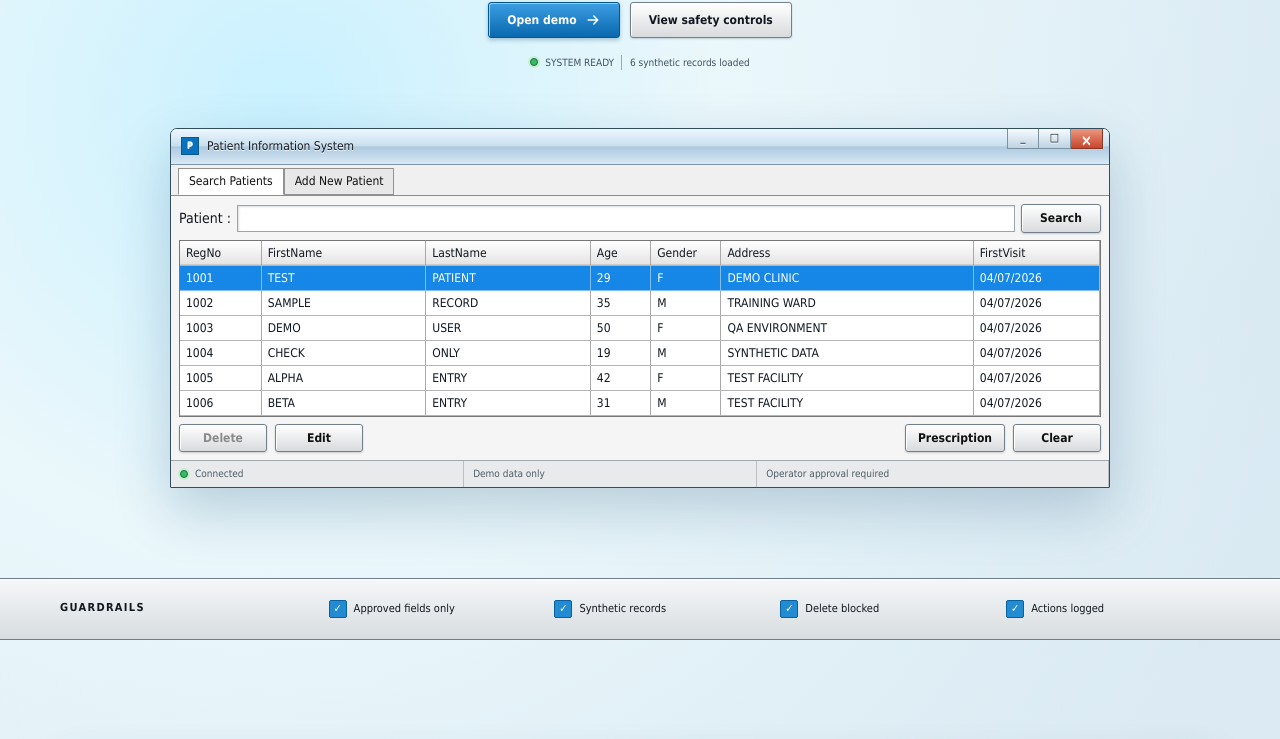
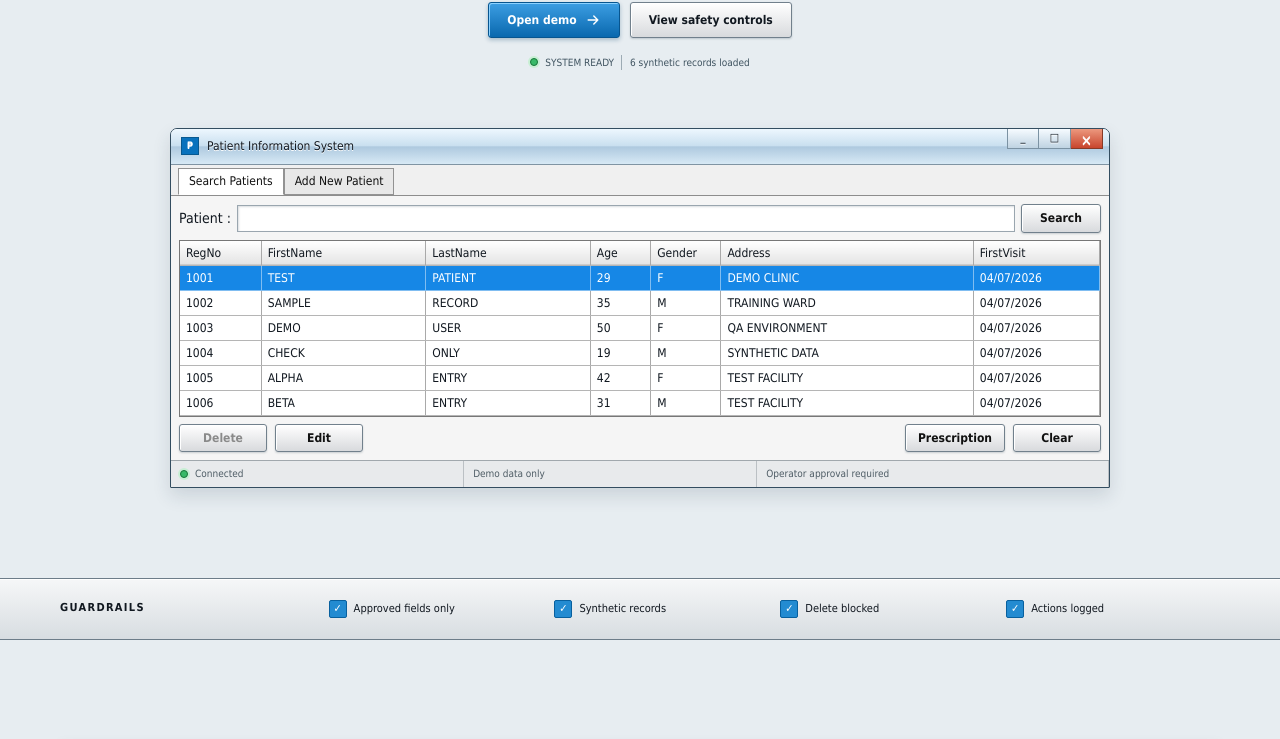
Before and after one commit to yashwanth-3000/patient-information-software-ai, a Next.js app in the folder website/: page / in a window 1280 px wide. Shown: the part 513-1252 px from the top of the page. Built offline with nearby package versions, Linux system fonts and the light colour scheme.

Commit message:
Remove background glow from retro design

```diff
--- a/website/src/app/globals.css
+++ b/website/src/app/globals.css
@@ -23,7 +23,7 @@ button, input { font: inherit; }
 button { color: #111; }
 svg { width: 16px; fill: none; stroke: currentColor; stroke-width: 1.8; stroke-linecap: round; stroke-linejoin: round; }
 .shell { width: min(1160px, calc(100% - 36px)); margin-inline: auto; }
-.desktop { min-height: 100vh; overflow: hidden; background: radial-gradient(circle at 22% 22%, #c9f1ff 0, #eaf7fb 18%, transparent 45%), linear-gradient(145deg, #e9f5fa 0%, #d7e8f2 45%, #edf4f6 100%); }
+.desktop { min-height: 100vh; overflow: hidden; background: #e7edf1; }
 
 .nav { height: 68px; display: flex; align-items: center; justify-content: space-between; position: relative; z-index: 5; }
 .brand { display: inline-flex; align-items: center; gap: 9px; font-weight: 700; font-size: 13px; }
@@ -46,7 +46,7 @@ svg { width: 16px; fill: none; stroke: currentColor; stroke-width: 1.8; stroke-l
 .hero-status { width: fit-content; margin: 17px auto 0; display: flex; align-items: center; gap: 7px; color: #3f5360; font-size: 10px; }.hero-status b { padding-left: 8px; border-left: 1px solid #9dabb4; font-weight: 400; }
 .status-light { width: 8px; height: 8px; display: inline-block; border-radius: 50%; background: #38b968; border: 1px solid #167638; box-shadow: 0 0 0 2px #c8efd4; }
 
-.pis-window { max-width: 940px; margin: 58px auto 0; text-align: left; border: 1px solid #334d60; border-radius: 7px 7px 1px 1px; background: var(--chrome); box-shadow: 0 2px 0 #ffffffcc inset, 0 22px 55px #0d426b38; overflow: hidden; }
+.pis-window { max-width: 940px; margin: 58px auto 0; text-align: left; border: 1px solid #334d60; border-radius: 7px 7px 1px 1px; background: var(--chrome); box-shadow: 0 2px 0 #ffffffcc inset, 0 8px 18px #223a4b24; overflow: hidden; }
 .window-titlebar { height: 36px; display: flex; align-items: center; gap: 8px; padding-left: 10px; border-bottom: 1px solid #8094a3; background: linear-gradient(#edf7fe 0%, #c9dfef 48%, #aec9df 51%, #d7e9f5 100%); text-shadow: 0 1px white; font-size: 12px; }
 .window-app-icon { width: 18px; height: 18px; display: grid; place-items: center; color: white; background: #0872bd; border: 1px solid #075990; font-size: 9px; font-weight: 700; }
 .window-controls { margin-left: auto; height: 100%; display: flex; align-items: flex-start; padding-right: 6px; }
@@ -69,13 +69,13 @@ th:nth-child(1) { width: 74px; } th:nth-child(2), th:nth-child(3) { width: 150px
 .system-strip { border-block: 1px solid #6d7d89; background: linear-gradient(#f6f7f8, #d8dde1); box-shadow: inset 0 1px white; }
 .strip-inner { min-height: 60px; display: grid; grid-template-columns: 1.2fr repeat(4, 1fr); align-items: center; gap: 12px; }.strip-inner > span { font-size: 11px; }.strip-title { font-weight: 700; letter-spacing: .12em; }.strip-inner i { display: inline-grid; place-items: center; width: 18px; height: 18px; margin-right: 7px; color: white; background: #238bd1; border: 1px solid #08609e; border-radius: 2px; font-style: normal; font-size: 11px; }
 
-.section { padding: 100px 0; }.section-window { border: 1px solid #6f7f8b; background: #f4f5f6; box-shadow: inset 1px 1px white, 0 14px 32px #1a425c1a; }.panel-title, .dialog-titlebar { min-height: 34px; display: flex; align-items: center; justify-content: space-between; padding: 0 11px; border-bottom: 1px solid #81909a; background: linear-gradient(#e7f4fc, #bcd6e8); font-size: 12px; font-weight: 700; }.panel-title small { font-weight: 400; }
+.section { padding: 100px 0; }.section-window { border: 1px solid #6f7f8b; background: #f4f5f6; box-shadow: inset 1px 1px white, 0 5px 12px #1a425c14; }.panel-title, .dialog-titlebar { min-height: 34px; display: flex; align-items: center; justify-content: space-between; padding: 0 11px; border-bottom: 1px solid #81909a; background: linear-gradient(#e7f4fc, #bcd6e8); font-size: 12px; font-weight: 700; }.panel-title small { font-weight: 400; }
 .section-intro { display: grid; grid-template-columns: 1.25fr .75fr; gap: 70px; align-items: end; padding: 48px 48px 34px; }.section-intro h2, .safety h2, .demo h2 { margin: 13px 0 0; font-size: clamp(34px, 4.5vw, 54px); line-height: 1.04; letter-spacing: -.04em; }.section-intro p, .safety-copy > p, .demo-content > p { color: var(--muted); line-height: 1.7; }
 .steps { display: grid; grid-template-columns: repeat(3, 1fr); gap: 10px; padding: 0 48px 48px; }.step { min-height: 210px; padding: 14px; border: 1px solid #9ca6ad; background: white; box-shadow: inset 1px 1px white; }.step-header { display: flex; justify-content: space-between; padding-bottom: 11px; border-bottom: 1px dotted #9ca6ad; color: #566974; font: 11px Consolas, monospace; }.step-header b { color: #248044; font-size: 9px; }.step h3 { margin: 22px 0 8px; font-size: 17px; }.step p { margin: 0; color: #5b6971; font-size: 12px; line-height: 1.6; }.progress-track { height: 7px; margin-top: 24px; border: 1px solid #9aa5ac; background: #e0e4e7; }.progress-track i { display: block; width: 100%; height: 100%; background: linear-gradient(90deg, #1689d4, #55baf3); }
 
-.safety { display: grid; grid-template-columns: 1fr .9fr; gap: 90px; align-items: center; padding: 0 0 110px; }.safety-copy h2 { max-width: 600px; }.safety-copy > p { max-width: 570px; margin: 20px 0 26px; }.security-panel { margin: 0; padding: 22px 20px 18px; border: 1px solid #7c8992; background: #f3f4f4; box-shadow: inset 1px 1px white, 0 12px 28px #1d4d6d1d; }.security-panel legend { padding: 0 8px; font-size: 12px; font-weight: 700; }.security-panel label { display: grid; grid-template-columns: 18px 1fr; gap: 10px; padding: 14px 5px; border-bottom: 1px solid #c6cbce; }.security-panel input { accent-color: #087bc4; }.security-panel span { display: flex; flex-direction: column; gap: 4px; }.security-panel b { font-size: 12px; }.security-panel small { color: #65737c; font-size: 10px; line-height: 1.5; }.security-footer { display: flex; align-items: center; gap: 8px; margin-top: 15px; padding: 9px; border: 1px solid #92a9b7; background: #e4f1f8; font-size: 10px; font-weight: 700; }
+.safety { display: grid; grid-template-columns: 1fr .9fr; gap: 90px; align-items: center; padding: 0 0 110px; }.safety-copy h2 { max-width: 600px; }.safety-copy > p { max-width: 570px; margin: 20px 0 26px; }.security-panel { margin: 0; padding: 22px 20px 18px; border: 1px solid #7c8992; background: #f3f4f4; box-shadow: inset 1px 1px white, 0 4px 10px #1d4d6d16; }.security-panel legend { padding: 0 8px; font-size: 12px; font-weight: 700; }.security-panel label { display: grid; grid-template-columns: 18px 1fr; gap: 10px; padding: 14px 5px; border-bottom: 1px solid #c6cbce; }.security-panel input { accent-color: #087bc4; }.security-panel span { display: flex; flex-direction: column; gap: 4px; }.security-panel b { font-size: 12px; }.security-panel small { color: #65737c; font-size: 10px; line-height: 1.5; }.security-footer { display: flex; align-items: center; gap: 8px; margin-top: 15px; padding: 9px; border: 1px solid #92a9b7; background: #e4f1f8; font-size: 10px; font-weight: 700; }
 
-.demo { margin-bottom: 100px; border: 1px solid #607483; background: #eef0f1; box-shadow: 0 18px 40px #163d5629; }.dialog-titlebar { background: linear-gradient(#daeefe, #9ec7e2); }.dialog-titlebar span { font-weight: 400; letter-spacing: 5px; }.demo-content { padding: 50px; text-align: center; }.demo h2 { margin-inline: auto; }.demo-content > p { margin: 16px auto 0; }.code-block { max-width: 760px; min-height: 66px; margin: 30px auto 0; display: flex; align-items: center; gap: 12px; padding: 0 16px; text-align: left; color: #d8f4d8; background: #071807; border: 3px ridge #c1c1c1; box-shadow: inset 0 0 10px #000; }.code-block > span { color: #69df69; }.code-block code { flex: 1; overflow-x: auto; white-space: nowrap; font: 11px Consolas, monospace; }.code-block button { padding: 7px 10px; color: #111; border: 1px solid #777; background: linear-gradient(#fff, #d4d4d4); font-size: 10px; }
+.demo { margin-bottom: 100px; border: 1px solid #607483; background: #eef0f1; box-shadow: 0 6px 14px #163d561f; }.dialog-titlebar { background: linear-gradient(#daeefe, #9ec7e2); }.dialog-titlebar span { font-weight: 400; letter-spacing: 5px; }.demo-content { padding: 50px; text-align: center; }.demo h2 { margin-inline: auto; }.demo-content > p { margin: 16px auto 0; }.code-block { max-width: 760px; min-height: 66px; margin: 30px auto 0; display: flex; align-items: center; gap: 12px; padding: 0 16px; text-align: left; color: #d8f4d8; background: #071807; border: 3px ridge #c1c1c1; box-shadow: inset 0 0 10px #000; }.code-block > span { color: #69df69; }.code-block code { flex: 1; overflow-x: auto; white-space: nowrap; font: 11px Consolas, monospace; }.code-block button { padding: 7px 10px; color: #111; border: 1px solid #777; background: linear-gradient(#fff, #d4d4d4); font-size: 10px; }
 
 .footer { border-top: 1px solid #5c7689; background: linear-gradient(#d5e8f6, #a9c8df); box-shadow: inset 0 1px white; }.footer-inner { min-height: 54px; display: grid; grid-template-columns: 1.4fr 1fr auto; align-items: center; gap: 20px; font-size: 10px; }.start-button { width: fit-content; display: inline-flex; align-items: center; gap: 7px; padding: 7px 12px; color: white; border: 1px solid #075788; border-radius: 3px; background: linear-gradient(#36a26a, #167b47); box-shadow: inset 1px 1px #83dda9; font-weight: 700; }.start-button span { font-size: 9px; }.footer-inner > span { text-align: center; color: #405764; }
 
```
